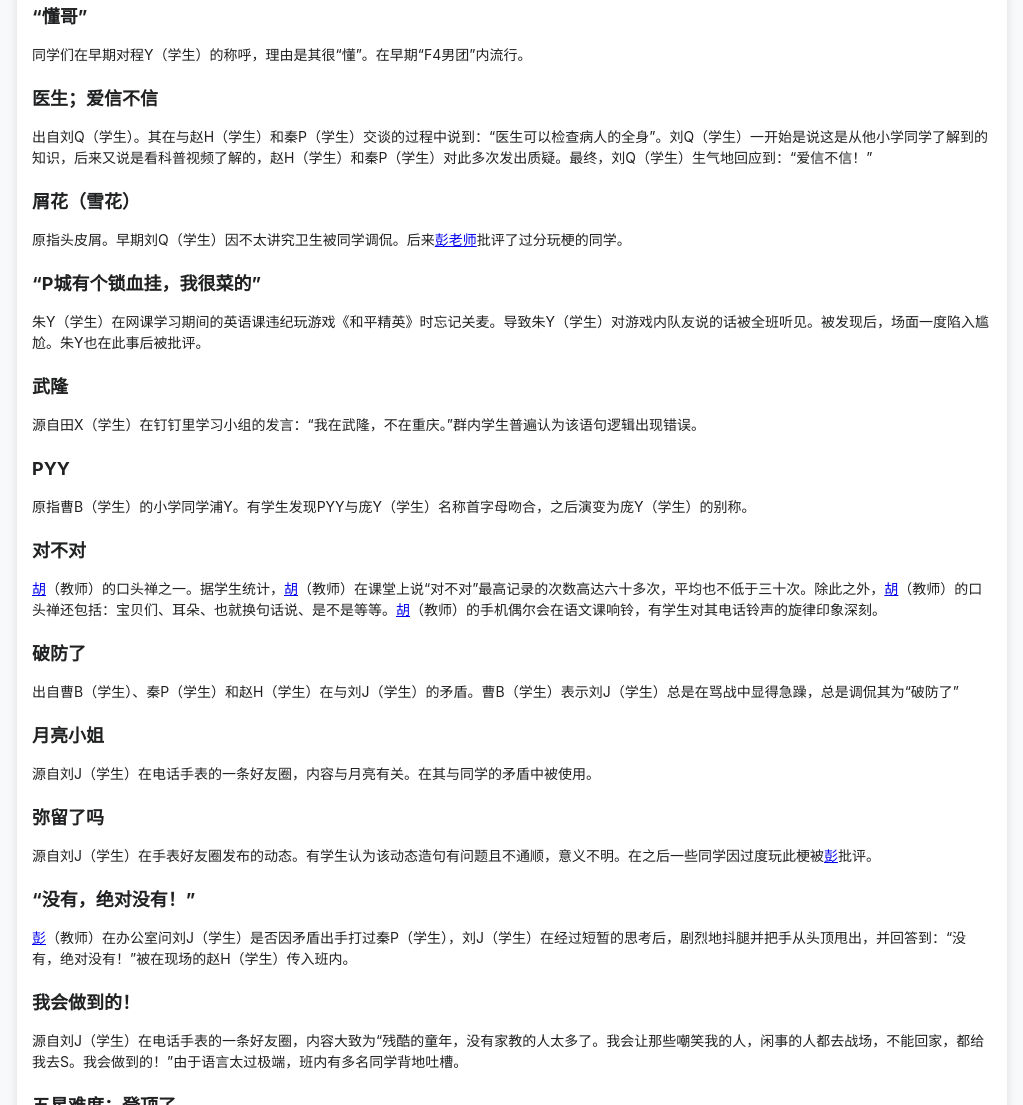
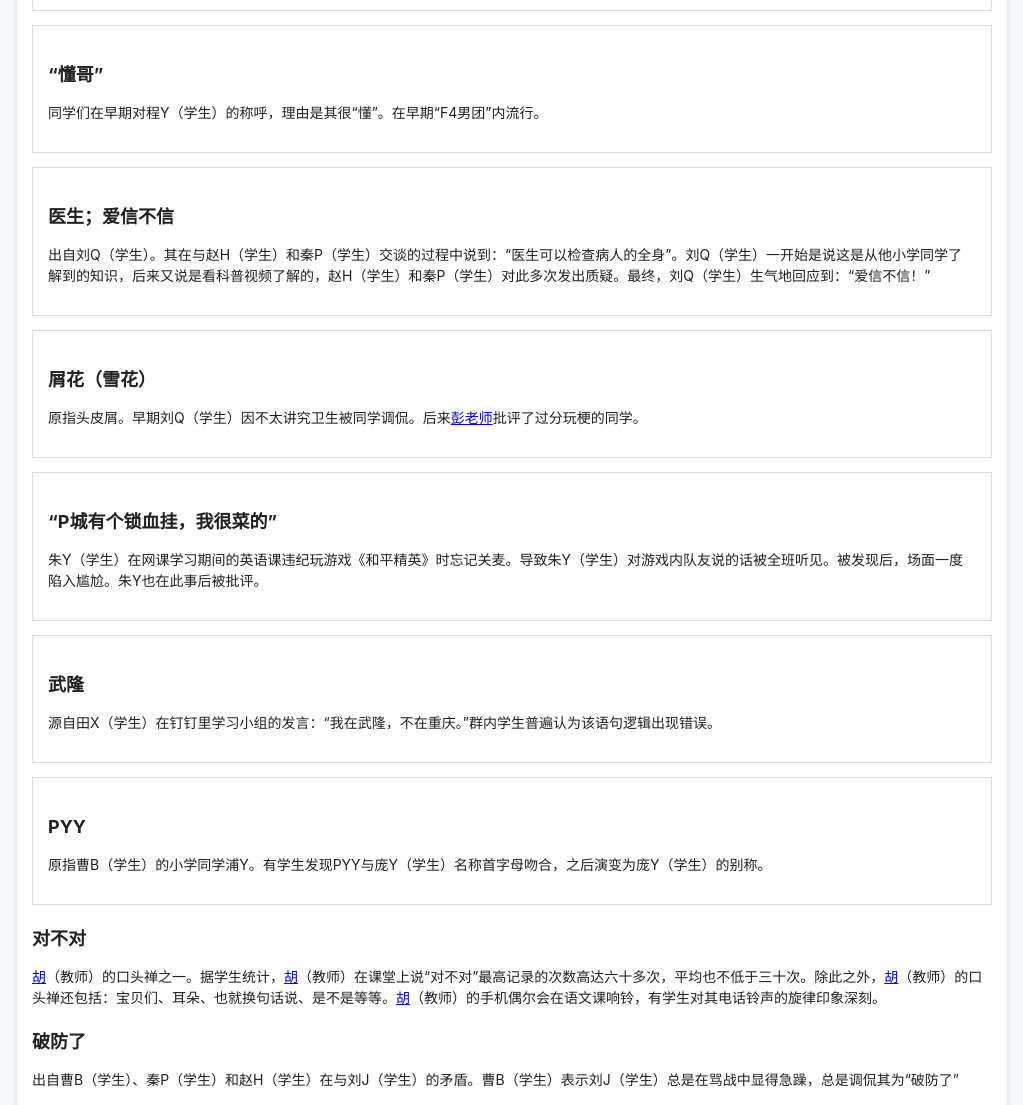
Before and after one commit to hljhlj121311/liuxy.GitHub.io, a plain HTML site: page index.html in a window 1280 px wide. Shown: the part 831-1936 px from the top of the page, without its empty margins (128-1151 px from the left). Drawn offline with Linux system fonts and the light colour scheme.

Commit message:
Update index.html

```diff
--- a/index.html
+++ b/index.html
@@ -225,31 +225,48 @@
         <h2>“33”</h2>
         <p>朱Y（学生）在早期英语考试中考了三十三分。分数极低以至于刷新了同学们的眼界。</p>
         </div>
+        <p></p>
         <div class="section">
         <h2>“我筷子呢？我可是有底线的”</h2>
         <p>出自刘Q（学生）。秦P（学生）和赵H（学生）与刘Q（学生）在食堂因为恶作剧发生矛盾：赵H（学生）将刘Q（学生）的一次性筷子放在了座椅下。刘Q（学生）在发现筷子不见后，怒喊到：“我筷子呢？我可是有底线的！”因其反应过于夸张，此事很快便在班内流行下来。</p>
         </div>
+        <p></p>
         <div class="section">
         <h2>抱抱（爆爆）</h2>
         <p>源自早期心理课上播放的视频。吴Y（学生）在初一上多次和同学提起“爆爆”，该词也被认定为吴Y（学生）的口头禅和标志词。</p>
         </div>
+        <p></p>
+        <div class="section">
         <h3>“懂哥”</h3>
         <p>同学们在早期对程Y（学生）的称呼，理由是其很“懂”。在早期“F4男团”内流行。</p>
+        </div>
+        <p></p>
+        <div class="section">
         <h3>医生；爱信不信</h3>
         <p>出自刘Q（学生）。其在与赵H（学生）和秦P（学生）交谈的过程中说到：“医生可以检查病人的全身”。刘Q（学生）一开始是说这是从他小学同学了解到的知识，后来又说是看科普视频了解的，赵H（学生）和秦P（学生）对此多次发出质疑。最终，刘Q（学生）生气地回应到：“爱信不信！”</p>
+        </div>
         <p></p>
+        <div class="section">
         <h3>屑花（雪花）</h3>
         <p>原指头皮屑。早期刘Q（学生）因不太讲究卫生被同学调侃。后来<a href="https://penny-github-io-7sf.pages.dev/">彭老师</a>批评了过分玩梗的同学。</p>
+        </div>
         <p></p>
+        <div class="section">
         <h3>“P城有个锁血挂，我很菜的”</h3>
         <p>朱Y（学生）在网课学习期间的英语课违纪玩游戏《和平精英》时忘记关麦。导致朱Y（学生）对游戏内队友说的话被全班听见。被发现后，场面一度陷入尴尬。朱Y也在此事后被批评。</p>
+        </div>
         <p></p>
+        <div class="section">
         <h3>武隆</h3>
         <p>源自田X（学生）在钉钉里学习小组的发言：“我在武隆，不在重庆。”群内学生普遍认为该语句逻辑出现错误。</p>
+        </div>
         <p></p>
+        <div class="section">
         <h3>PYY</h3>
         <p>原指曹B（学生）的小学同学浦Y。有学生发现PYY与庞Y（学生）名称首字母吻合，之后演变为庞Y（学生）的别称。</p>
+        </div>
         <p></p>
+
         <h3>对不对</h3>
         <p><a href="https://hurq-github-io.pages.dev/">胡</a>（教师）的口头禅之一。据学生统计，<a href="https://hurq-github-io.pages.dev/">胡</a>（教师）在课堂上说“对不对”最高记录的次数高达六十多次，平均也不低于三十次。除此之外，<a href="https://hurq-github-io.pages.dev/">胡</a>（教师）的口头禅还包括：宝贝们、耳朵、也就换句话说、是不是等等。<a href="https://hurq-github-io.pages.dev/">胡</a>（教师）的手机偶尔会在语文课响铃，有学生对其电话铃声的旋律印象深刻。</p>
         <p></p>
```
